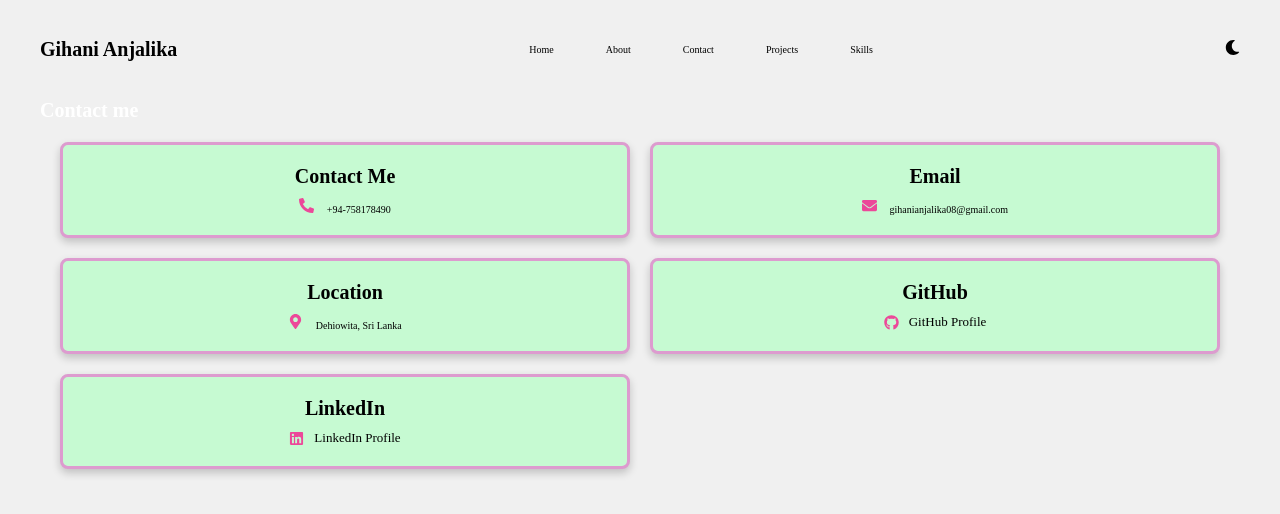
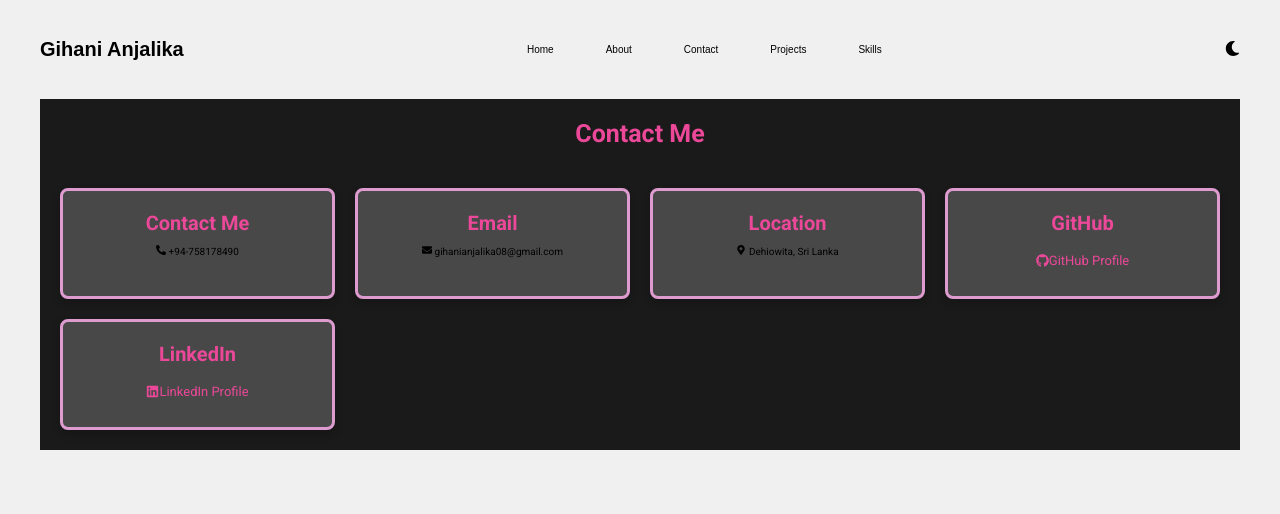
Before and after one commit to AnjalikaTSG/portfolio, a React (Create React App) app: page /contact in a window 1280 px wide. Shown: the top 514 px of the page. Built offline with nearby package versions, Linux system fonts and the light colour scheme.

Commit message:
Added some animations

```diff
--- a/src/Containers/TabButton.jsx
+++ b/src/Containers/TabButton.jsx
@@ -6,9 +6,9 @@ const TabButton = ({ active, selectTab, children }) => {
         border: 'none',
         padding: '0',
         cursor: 'pointer',
-        color: active ? '#EC4899' : '#C6FAD2',
+        color: active ? '#484848' : '#808080',
         borderBottom: active ? '2px solid #EC4899' : 'none',
-        fontFamily: 'Didot, serif', // Apply Didot font here
+        fontFamily: 'sans-serif', // Corrected font-family syntax
     };
 
     return (
--- a/src/Containers/contact.jsx
+++ b/src/Containers/contact.jsx
@@ -3,80 +3,119 @@ import { FaPhoneAlt, FaEnvelope, FaMapMarkerAlt, FaGithub, FaLinkedin } from 're
 
 const Contact = () => {
     return (
-        <div>
-        <h1 className="bold" style={styles.header}>Contact me</h1>
-        <div style={styles.container}>
-            <div style={styles.card}>
-                <h2 style={styles.title}>Contact Me</h2>
-                <p><FaPhoneAlt style={styles.icon} /> +94-758178490</p>
+        <div className="contact-container">
+            <h1 className="header">Contact Me</h1>
+            <div className="card-container">
+                <div className="card">
+                    <h2 className="title">Contact Me</h2>
+                    <p><FaPhoneAlt className="icon" /> +94-758178490</p>
                 </div>
-            <div style={styles.card}>
-                <h2 style={styles.title}>Email</h2>
-                <p><FaEnvelope style={styles.icon} /> gihanianjalika08@gmail.com</p>
+                <div className="card">
+                    <h2 className="title">Email</h2>
+                    <p><FaEnvelope className="icon" /> gihanianjalika08@gmail.com</p>
                 </div>
-            <div style={styles.card}>
-                <h2 style={styles.title}>Location</h2>
-                <p><FaMapMarkerAlt style={styles.icon} /> Dehiowita, Sri Lanka</p>
+                <div className="card">
+                    <h2 className="title">Location</h2>
+                    <p><FaMapMarkerAlt className="icon" /> Dehiowita, Sri Lanka</p>
                 </div>
-            <div style={styles.card}>
-                <h2 style={styles.title}>GitHub</h2>
+                <div className="card">
+                    <h2 className="title">GitHub</h2>
                     <p>
-                    <a href="https://github.com/AnjalikaTSG" target="_blank" rel="noopener noreferrer" style={styles.link}>
-                        <FaGithub style={styles.icon} /> GitHub Profile
+                        <a href="https://github.com/AnjalikaTSG" target="_blank" rel="noopener noreferrer" className="link">
+                            <FaGithub className="icon" /> GitHub Profile
                         </a>
                     </p>
                 </div>
-            <div style={styles.card}>
-                <h2 style={styles.title}>LinkedIn</h2>
+                <div className="card">
+                    <h2 className="title">LinkedIn</h2>
                     <p>
-                    <a href="https://www.linkedin.com/in/gihani-anjalika-90a6882a6/" target="_blank" rel="noopener noreferrer" style={styles.link}>
-                        <FaLinkedin style={styles.icon} /> LinkedIn Profile
+                        <a href="https://www.linkedin.com/in/gihani-anjalika-90a6882a6/" target="_blank" rel="noopener noreferrer" className="link">
+                            <FaLinkedin className="icon" /> LinkedIn Profile
                         </a>
                     </p>
                 </div>
             </div>
+            <style jsx>{`
+                @import url('https://fonts.googleapis.com/css2?family=Roboto:wght@400;700&display=swap');
+
+                .contact-container {
+                    color: white;
+                    font-family: 'Roboto', sans-serif;
+                    padding: 20px;
+                    background-color: #1a1a1a;
+                }
+
+                .header {
+                    text-align: center;
+                    margin-bottom: 40px;
+                    color: #EC4899;
+                    font-size: 2.5rem;
+                    animation: fadeIn 1s ease-in-out;
+                }
+
+                .card-container {
+                    display: grid;
+                    grid-template-columns: repeat(auto-fit, minmax(250px, 1fr));
+                    gap: 20px;
+                    justify-content: center;
+                    animation: fadeIn 1s ease-in-out;
+                }
+
+                .card {
+                    border: 3px solid #DD9BCF;
+                    border-radius: 8px;
+                    padding: 20px;
+                    box-shadow: 0 4px 8px rgba(0, 0, 0, 0.2);
+                    text-align: center;
+                    background-color: #484848;
+                    color: #fff;
+                    transition: transform 0.3s, box-shadow 0.3s;
+                }
+
+                .card:hover {
+                    transform: scale(1.05);
+                    box-shadow: 0 8px 16px rgba(0, 0, 0, 0.3);
+                }
+
+                .title {
+                    margin-bottom: 10px;
+                    color: #EC4899;
+                    font-size: 2rem;
+                }
+
+                .icon {
+                    margin-right: 10px;
+                    color: #EC4899;
+                    font-size: 1.5rem;
+                }
+
+                .link {
+                    text-decoration: none;
+                    color: #EC4899;
+                    display: flex;
+                    align-items: center;
+                    justify-content: center;
+                    font-size: 1.3rem;
+                    transition: color 0.3s;
+                }
+
+                .link:hover {
+                    color: #fff;
+                }
+
+                @keyframes fadeIn {
+                    from {
+                        opacity: 0;
+                        transform: translateY(20px);
+                    }
+                    to {
+                        opacity: 1;
+                        transform: translateY(0);
+                    }
+                }
+            `}</style>
         </div>
     );
 };
 
-const styles = {
-    container: {
-        display: 'grid',
-        gridTemplateColumns: 'repeat(2, 1fr)',
-        gap: '20px',
-        padding: '20px',
-        justifyContent: 'center',
-    },
-    card: {
-        border: '3px solid #DD9BCF',
-        borderRadius: '8px',
-        padding: '20px',
-        boxShadow: '0 4px 8px rgba(0, 0, 0, 0.2)',
-        textAlign: 'center',
-        backgroundColor: '#C6FAD2',
-        color: '#000',
-    },
-    title: {
-        marginBottom: '10px',
-        color: '#000',
-        fontSize: '2rem', // Increased title size
-    },
-    icon: {
-        marginRight: '10px',
-        color: '#EC4899',
-        fontSize: '1.5rem', // Increased icon size
-    },
-    link: {
-        textDecoration: 'none',
-        color: '#000',
-        display: 'flex',
-        alignItems: 'center',
-        justifyContent: 'center',
-        fontSize: '1.3rem', // Increased link text size
-    },
-    header:{
-        color:'white',
-    },
-};
-
 export default Contact;
--- a/src/Containers/home.jsx
+++ b/src/Containers/home.jsx
@@ -13,7 +13,7 @@ const Home = () => {
           {`
             .pageContainer {
               margin: 30px;
-              font-family: 'Didot', serif;
+              font-family: sans-serif;
               position: relative;
             }
 
@@ -82,7 +82,7 @@ const Home = () => {
 
             .hireBut,
             .downloadBut {
-              background: linear-gradient(to right, #C6FAD2, #DD9BCF);
+              background: #484848;
               color: #000000;
               border: 1px solid transparent;
               padding: 12px 24px;
--- a/src/Containers/projects.jsx
+++ b/src/Containers/projects.jsx
@@ -30,11 +30,13 @@ const styles = {
     borderRadius: '12px',
     overflow: 'hidden',
     boxShadow: '0 6px 12px rgba(0, 0, 0, 0.15)',
-    background: '#C6FAD2',
+    background: '#484848',
     textAlign: 'center',
     maxWidth: '850px',
     margin: '0 auto',
     padding: '16px',
+    animation: 'slideIn 1s ease-out',
+    transition: 'transform 0.5s ease-in-out',
   },
   imageContainer: {
     position: 'relative',
@@ -52,6 +54,7 @@ const styles = {
     height: '600px',
     objectFit: 'cover',
     flexShrink: 0,
+    animation: 'fadeIn 1s ease-out',
   },
   navigationButton: {
     background: '#DD9BCF',
@@ -64,6 +67,8 @@ const styles = {
     position: 'absolute',
     top: '50%',
     transform: 'translateY(-50%)',
+    transition: 'background-color 0.3s, transform 0.3s',
+    zIndex: 1,
   },
   prevButton: {
     left: '5px',
@@ -73,18 +78,20 @@ const styles = {
   },
   projectDetails: {
     marginTop: '20px',
+    animation: 'fadeIn 1s ease-out',
   },
   projectTitle: {
     fontSize: '24px',
     fontWeight: 'bold',
     marginBottom: '16px',
-    color: 'black', // Updated text color to black
+    color: '#EC4899',
+    transition: 'color 0.3s',
   },
   description: {
     fontSize: '18px',
     textAlign: 'center',
     marginBottom: '16px',
-    color: 'black', // Updated text color to black
+    color: '#fff',
   },
   projectLink: {
     display: 'inline-block',
@@ -94,23 +101,60 @@ const styles = {
     textDecoration: 'none',
     borderRadius: '8px',
     marginTop: '16px',
+    transition: 'background-color 0.3s, transform 0.3s',
   },
   listContainer: {
-    textAlign: 'center',  // Center the list container
+    textAlign: 'center',
     marginBottom: '18px',
   },
   list: {
     listStyleType: 'disc',
-    display: 'inline-block',  // Center the list itself
-    textAlign: 'left',  // Align text within the list to the left
+    display: 'inline-block',
+    textAlign: 'left',
     paddingLeft: '20px',
-    color: 'black', // Updated text color to black
+    color: '#fff',
   },
-  header:{
-    color:'white',
+  header: {
+    color: '#EC4899',
+    textAlign: 'center',
+    marginBottom: '20px',
+    animation: 'fadeIn 1s ease-out',
   },
 };
 
+// Keyframe animations
+const animationStyles = `
+  @keyframes slideIn {
+    from {
+      transform: translateY(30px);
+      opacity: 0;
+    }
+    to {
+      transform: translateY(0);
+      opacity: 1;
+    }
+  }
+
+  @keyframes fadeIn {
+    from {
+      opacity: 0;
+    }
+    to {
+      opacity: 1;
+    }
+  }
+`;
+
+// Insert animation styles into the document
+const insertAnimationStyles = () => {
+  const styleTag = document.createElement('style');
+  styleTag.innerHTML = animationStyles;
+  document.head.appendChild(styleTag);
+};
+
+insertAnimationStyles();
+
+// Project component
 const Project = ({ project }) => {
   const [currentImageIndex, setCurrentImageIndex] = useState(0);
 
@@ -153,10 +197,16 @@ const Project = ({ project }) => {
           </div>
           {project.photos.length > 1 && (
             <>
-              <button onClick={handlePrevious} style={{ ...styles.navigationButton, ...styles.prevButton }}>
+              <button
+                onClick={handlePrevious}
+                style={{ ...styles.navigationButton, ...styles.prevButton }}
+              >
                 &#9664;
               </button>
-              <button onClick={handleNext} style={{ ...styles.navigationButton, ...styles.nextButton }}>
+              <button
+                onClick={handleNext}
+                style={{ ...styles.navigationButton, ...styles.nextButton }}
+              >
                 &#9654;
               </button>
             </>
@@ -174,7 +224,12 @@ const Project = ({ project }) => {
               ))}
             </ul>
           </div>
-          <a href={project.repoLink} target="_blank" rel="noopener noreferrer" style={styles.projectLink}>
+          <a
+            href={project.repoLink}
+            target="_blank"
+            rel="noopener noreferrer"
+            style={styles.projectLink}
+          >
             View Repository
           </a>
         </div>
@@ -183,6 +238,7 @@ const Project = ({ project }) => {
   );
 };
 
+// Projects component
 const Projects = () => {
   const [currentIndex, setCurrentIndex] = useState(0);
 
@@ -190,7 +246,7 @@ const Projects = () => {
     {
       title: 'PART TIME JOB OFFERING PLATFORM (LEVEL 2 SOFTWARE PROJECT)',
       description: {
-        intro: 'This platform is developed to the part-time job seekers and job posters. It includes mobile application and web application. In this project, I have done the functionalities of the job poster. Technologies used:',
+        intro: 'This platform is developed for part-time job seekers and job posters. It includes a mobile application and a web application. In this project, I have implemented the functionalities of the job poster. Technologies used:',
         technologies: ['React Native', 'React', 'Node.js', 'MySQL']
       },
       photos: [software1, software2, software3, software4, software5, software6, software7, software8, software9, software10, software11, software12, software13, software14, software15, software16],
@@ -199,7 +255,7 @@ const Projects = () => {
     {
       title: 'PORTABLE SECURITY BOX (LEVEL 1 HARDWARE PROJECT)',
       description: {
-        intro: 'This project was specifically to create a secure, portable storage solution for valuable things. This system consisted of object detection, fingerprint verification, PIN authentication, location tracking, detect motion, and activate buzzer. In this project, I was responsible for creating the fingerprint authentication process.',
+        intro: 'This project was created to develop a secure, portable storage solution for valuable items. The system includes object detection, fingerprint verification, PIN authentication, location tracking, motion detection, and an alarm system. In this project, I was responsible for the fingerprint authentication process.',
         technologies: ['Object Detection', 'Fingerprint Verification', 'PIN Authentication', 'Location Tracking']
       },
       photos: [hardware1, hardware2, hardware3, hardware4],
@@ -208,20 +264,30 @@ const Projects = () => {
   ];
 
   const handlePrevious = () => {
-    setCurrentIndex((prevIndex) => (prevIndex > 0 ? prevIndex - 1 : projects.length - 1));
+    setCurrentIndex((prevIndex) =>
+      prevIndex > 0 ? prevIndex - 1 : projects.length - 1
+    );
   };
 
   const handleNext = () => {
-    setCurrentIndex((prevIndex) => (prevIndex < projects.length - 1 ? prevIndex + 1 : 0));
+    setCurrentIndex((prevIndex) =>
+      prevIndex < projects.length - 1 ? prevIndex + 1 : 0
+    );
   };
 
   return (
     <div>
-      <button onClick={handlePrevious} style={{ ...styles.navigationButton, ...styles.prevButton }}>
+      <button
+        onClick={handlePrevious}
+        style={{ ...styles.navigationButton, ...styles.prevButton }}
+      >
         &#9664;
       </button>
       <Project project={projects[currentIndex]} />
-      <button onClick={handleNext} style={{ ...styles.navigationButton, ...styles.nextButton }}>
+      <button
+        onClick={handleNext}
+        style={{ ...styles.navigationButton, ...styles.nextButton }}
+      >
         &#9654;
       </button>
     </div>
--- a/src/Containers/skills.jsx
+++ b/src/Containers/skills.jsx
@@ -11,8 +11,8 @@ const Skills = () => {
   return (
     <div style={styles.skillsContainer}>
       <h1 className="bold" style={styles.title}>Skills</h1>
-      <div style={styles.gridContainer}>
-        <div style={styles.skillCategory}>
+      <div style={styles.cardContainer}>
+        <div style={styles.card}>
           <button
             style={styles.dropdownButton}
             onClick={() => setIsWebDevOpen(!isWebDevOpen)}
@@ -21,10 +21,10 @@ const Skills = () => {
             Web & Mobile Development
             <FontAwesomeIcon
               icon={isWebDevOpen ? faCaretUp : faCaretDown}
-              style={{ ...styles.icon, marginLeft: 'auto' }} // Added marginLeft: 'auto' to push icon to the right
+              style={{ ...styles.icon, marginLeft: 'auto' }}
             />
           </button>
-          {isWebDevOpen && (
+          <div style={{ ...styles.dropdownContent, maxHeight: isWebDevOpen ? '200px' : '0px' }}>
             <ul style={styles.dropdownList}>
               <li style={styles.listItem}>React</li>
               <li style={styles.listItem}>React Native</li>
@@ -33,10 +33,10 @@ const Skills = () => {
               <li style={styles.listItem}>HTML</li>
               <li style={styles.listItem}>CSS</li>
             </ul>
-          )}
+          </div>
         </div>
 
-        <div style={styles.skillCategory}>
+        <div style={styles.card}>
           <button
             style={styles.dropdownButton}
             onClick={() => setIsDatabaseOpen(!isDatabaseOpen)}
@@ -45,19 +45,19 @@ const Skills = () => {
             Database
             <FontAwesomeIcon
               icon={isDatabaseOpen ? faCaretUp : faCaretDown}
-              style={{ ...styles.icon, marginLeft: 'auto' }} // Added marginLeft: 'auto' to push icon to the right
+              style={{ ...styles.icon, marginLeft: 'auto' }}
             />
           </button>
-          {isDatabaseOpen && (
+          <div style={{ ...styles.dropdownContent, maxHeight: isDatabaseOpen ? '150px' : '0px' }}>
             <ul style={styles.dropdownList}>
               <li style={styles.listItem}>MYSQL</li>
               <li style={styles.listItem}>MSSQL</li>
               <li style={styles.listItem}>MongoDB</li>
             </ul>
-          )}
+          </div>
         </div>
 
-        <div style={styles.skillCategory}>
+        <div style={styles.card}>
           <button
             style={styles.dropdownButton}
             onClick={() => setIsVersionControlOpen(!isVersionControlOpen)}
@@ -66,17 +66,17 @@ const Skills = () => {
             Version Control
             <FontAwesomeIcon
               icon={isVersionControlOpen ? faCaretUp : faCaretDown}
-              style={{ ...styles.icon, marginLeft: 'auto' }} // Added marginLeft: 'auto' to push icon to the right
+              style={{ ...styles.icon, marginLeft: 'auto' }}
             />
           </button>
-          {isVersionControlOpen && (
+          <div style={{ ...styles.dropdownContent, maxHeight: isVersionControlOpen ? '50px' : '0px' }}>
             <ul style={styles.dropdownList}>
               <li style={styles.listItem}>GIT</li>
             </ul>
-          )}
+          </div>
         </div>
 
-        <div style={styles.skillCategory}>
+        <div style={styles.card}>
           <button
             style={styles.dropdownButton}
             onClick={() => setIsOtherOpen(!isOtherOpen)}
@@ -85,17 +85,17 @@ const Skills = () => {
             Other
             <FontAwesomeIcon
               icon={isOtherOpen ? faCaretUp : faCaretDown}
-              style={{ ...styles.icon, marginLeft: 'auto' }} // Added marginLeft: 'auto' to push icon to the right
+              style={{ ...styles.icon, marginLeft: 'auto' }}
             />
           </button>
-          {isOtherOpen && (
+          <div style={{ ...styles.dropdownContent, maxHeight: isOtherOpen ? '200px' : '0px' }}>
             <ul style={styles.dropdownList}>
               <li style={styles.listItem}>Figma</li>
               <li style={styles.listItem}>GIMP</li>
               <li style={styles.listItem}>Blender</li>
               <li style={styles.listItem}>Postman</li>
             </ul>
-          )}
+          </div>
         </div>
       </div>
     </div>
@@ -108,25 +108,43 @@ const styles = {
   },
   title: {
     color: 'white',
-    marginBottom: '30px', // Space between h2 and gridContainer
+    marginBottom: '30px',
   },
-  gridContainer: {
-    display: 'grid',
-    gridTemplateColumns: '1fr 1fr',
+  cardContainer: {
+    display: 'flex',
+    flexWrap: 'wrap',
     gap: '20px',
   },
-  skillCategory: {
-    marginBottom: '10px',
+  card: {
+    flex: '1 1 calc(50% - 20px)',
+    boxSizing: 'border-box',
+    marginBottom: '20px',
+    border: '3px solid #DD9BCF',
+    borderRadius: '12px',
+    overflow: 'hidden',
+    boxShadow: '0 6px 12px rgba(0, 0, 0, 0.15)',
+    background: '#484848',
+    textAlign: 'center',
+    padding: '16px',
+    transition: 'transform 0.3s ease, box-shadow 0.3s ease',
+  },
+  cardHover: {
+    transform: 'scale(1.05)',
+    boxShadow: '0 8px 16px rgba(0, 0, 0, 0.25)',
   },
   dropdownButton: {
     display: 'flex',
     alignItems: 'center',
-    backgroundColor: '#C6FAD2',
-    border: '3px solid #DD9BCF', // Thick border with the specified color
+    backgroundColor: '#484848',
+    border: '3px solid #DD9BCF',
     padding: '10px',
     cursor: 'pointer',
     width: '100%',
     textAlign: 'left',
+  },
+  dropdownContent: {
+    overflow: 'hidden',
+    transition: 'max-height 0.3s ease',
   },
   dropdownList: {
     margin: '10px 0',
--- a/src/global.css
+++ b/src/global.css
@@ -3,7 +3,7 @@
 body {
   margin: 20px;
   padding: 0;
-  font-family: 'Didot', serif;
+  font-family: 'Didot', arial;
   transition: background-color 0.3s ease, color 0.3s ease;
 }
 
```
Also changed, not shown: src/Containers/about.jsx (+23 -2 lines), src/Containers/aboutFront.jsx (+11 -1 lines). Lines whose indentation alone changed are shown as unchanged.
